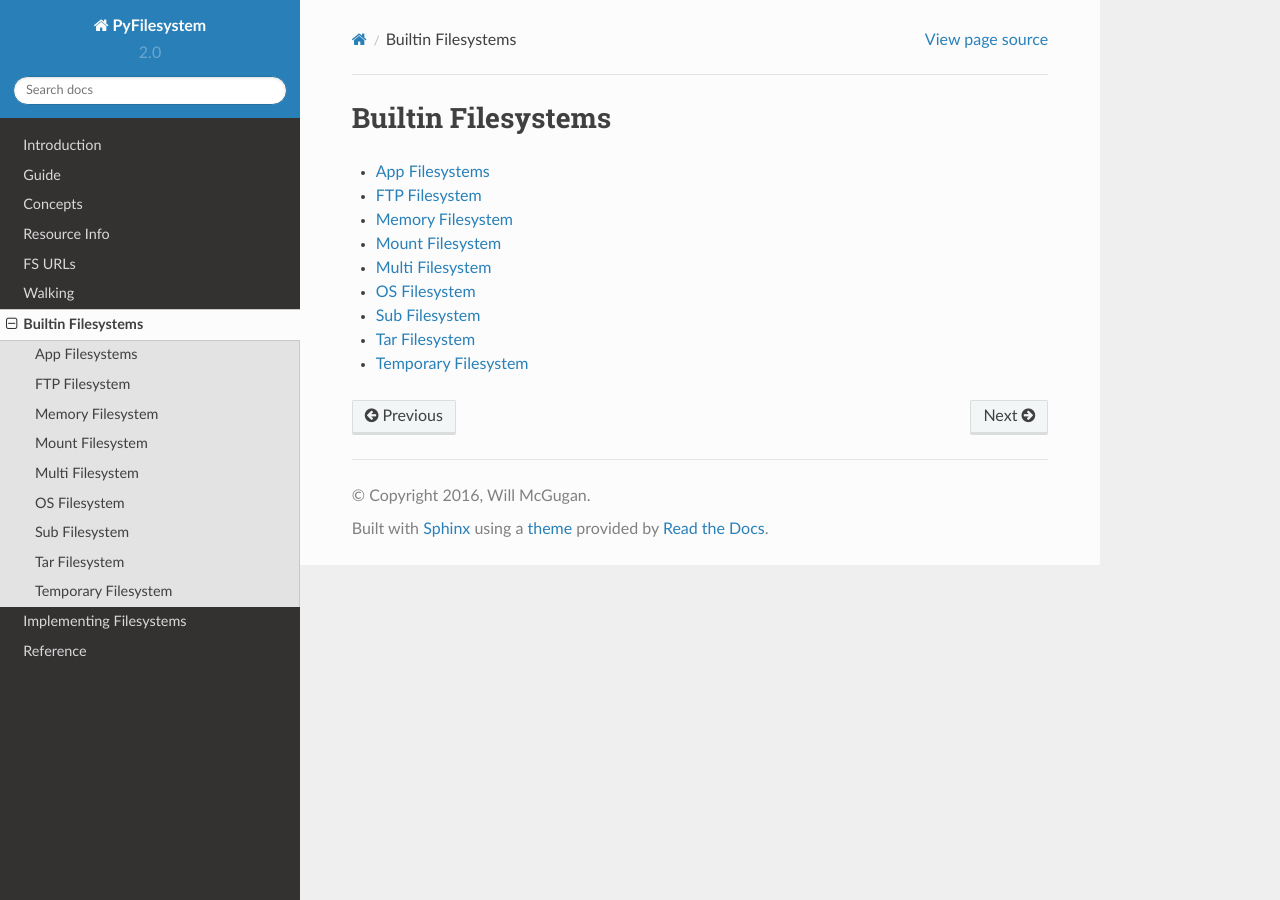
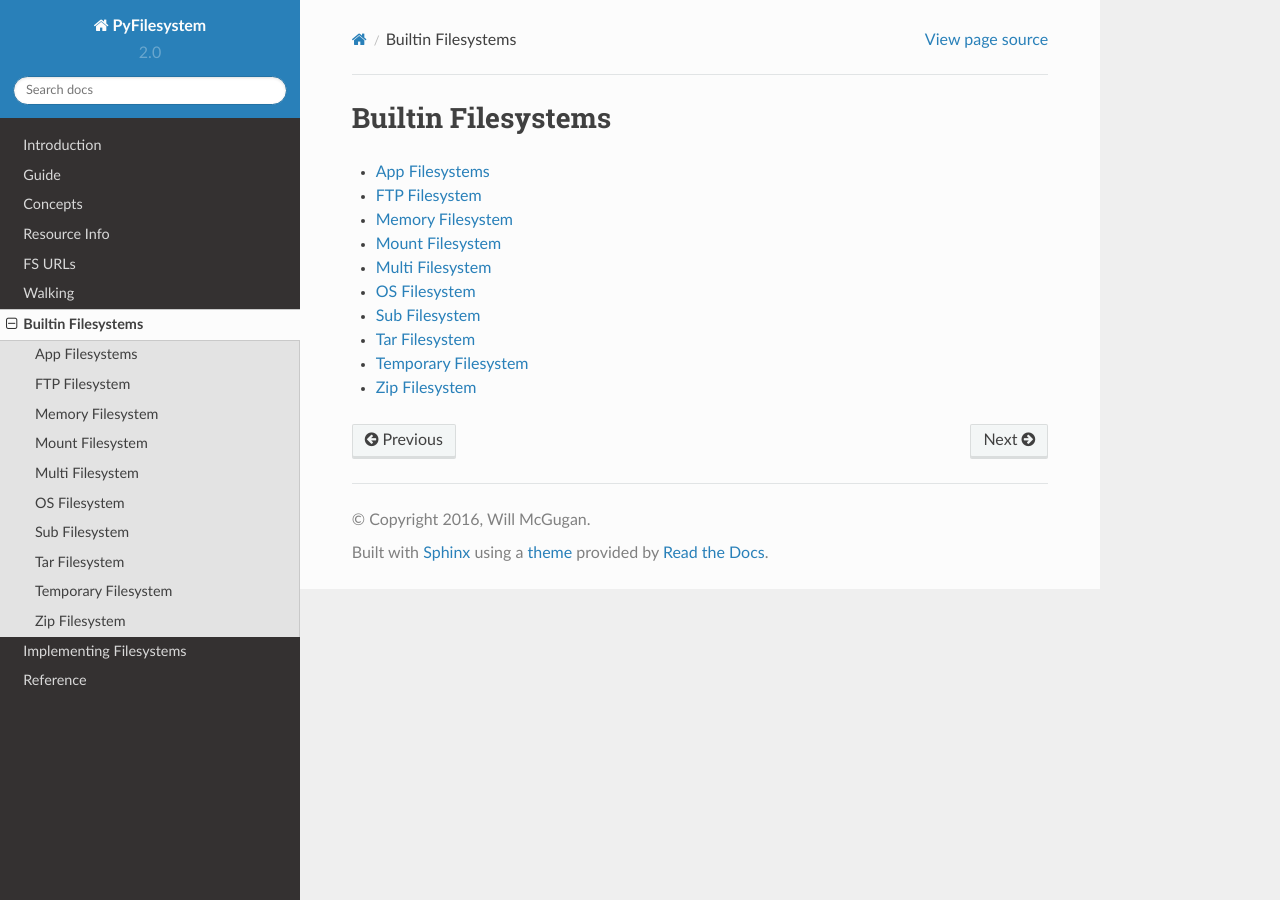
Before and after one commit to PyFilesystem/pyfilesystem2, a Sphinx documentation site: the page built from docs/source/builtin.rst, in a window 1280 px wide. Built offline with Sphinx 7.4.7 and the Read the Docs theme 2.0.0, drawn with Linux system fonts in a browser that asks for light colours.

Commit message:
added zipfs to docs

```diff
--- a/docs/source/builtin.rst
+++ b/docs/source/builtin.rst
@@ -13,3 +13,4 @@ Builtin Filesystems
    reference/subfs.rst
    reference/tarfs.rst
    reference/tempfs.rst
+   reference/zipfs.rst
--- /dev/null
+++ b/docs/source/reference/zipfs.rst
@@ -0,0 +1,7 @@
+Zip Filesystem
+==============
+
+A filesystem implementation for .zip files.
+
+.. automodule:: fs.zipfs
+    :members:
```
